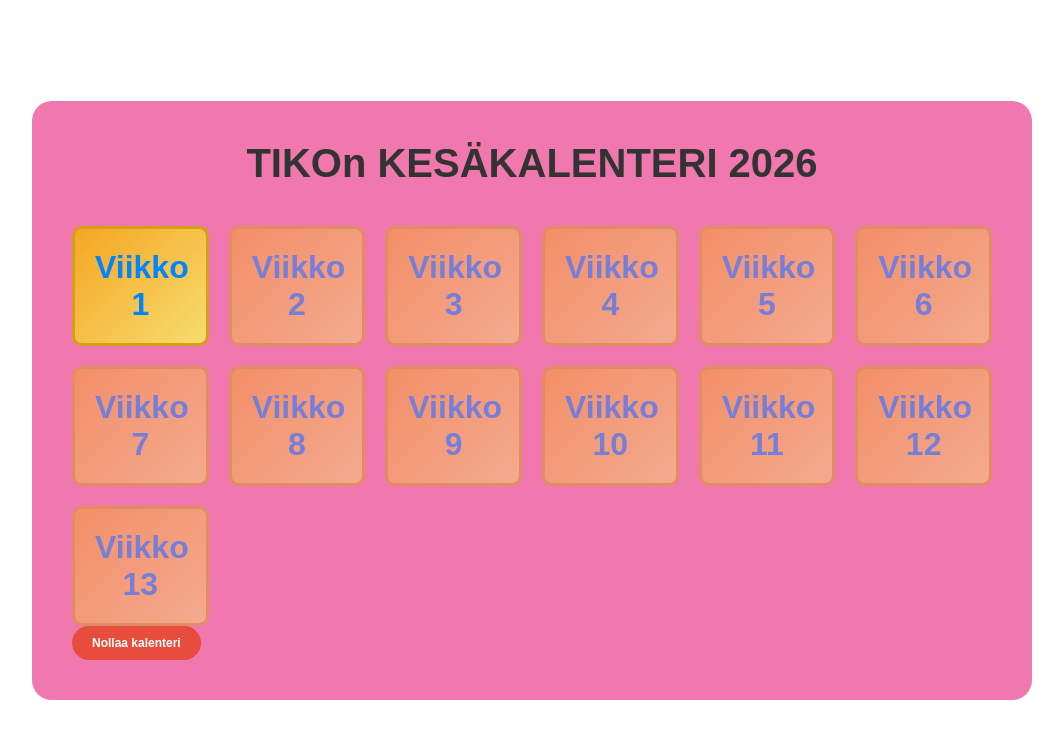
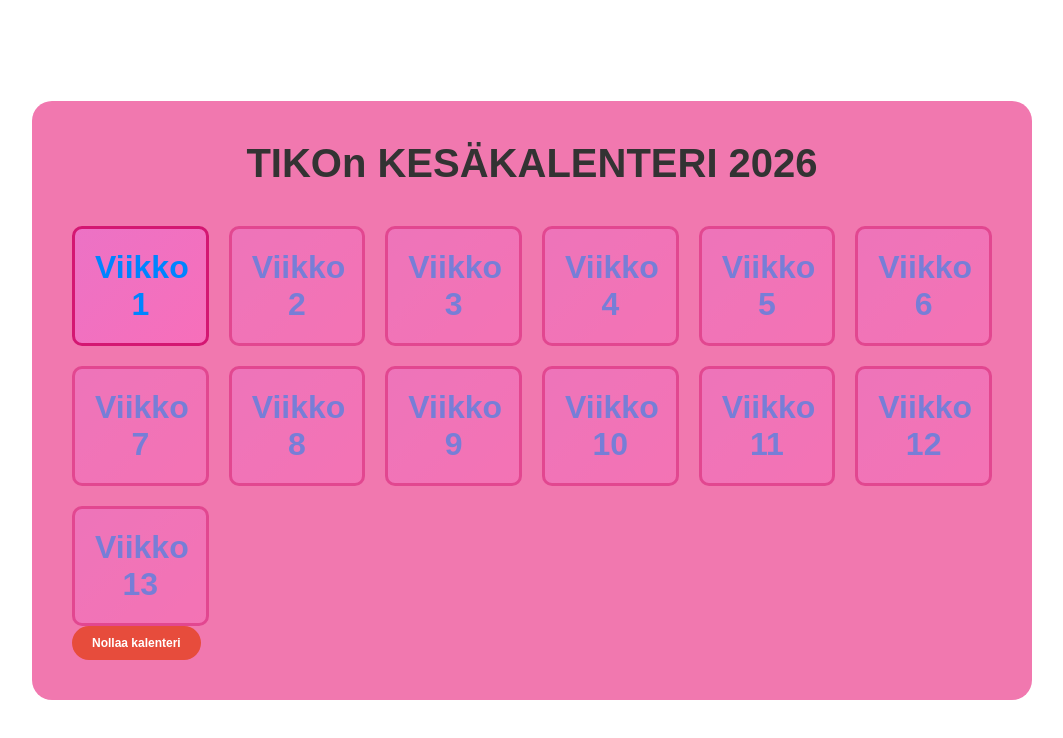
Before and after one commit to tuulitoikka/hellokittyhakkerit, a plain HTML site: page index.html in a window 1280 px wide. Shown: the whole page, without its empty margins (108-1171 px from the left). Drawn offline with Linux system fonts and the light colour scheme.

Commit message:
Update tyyli.css

```diff
--- a/tyyli.css
+++ b/tyyli.css
@@ -56,8 +56,8 @@ h1 {
 }
 
 .door {
-    background: linear-gradient(135deg, #f5a623 0%, #f7dc6f 100%);
-    border: 3px solid #d4a017;
+    background: linear-gradient(135deg, #ec72c5 0%, #f76fba 100%);
+    border: 3px solid #d41772;
     border-radius: 10px;
     padding: 20px;
     text-align: center;
```
